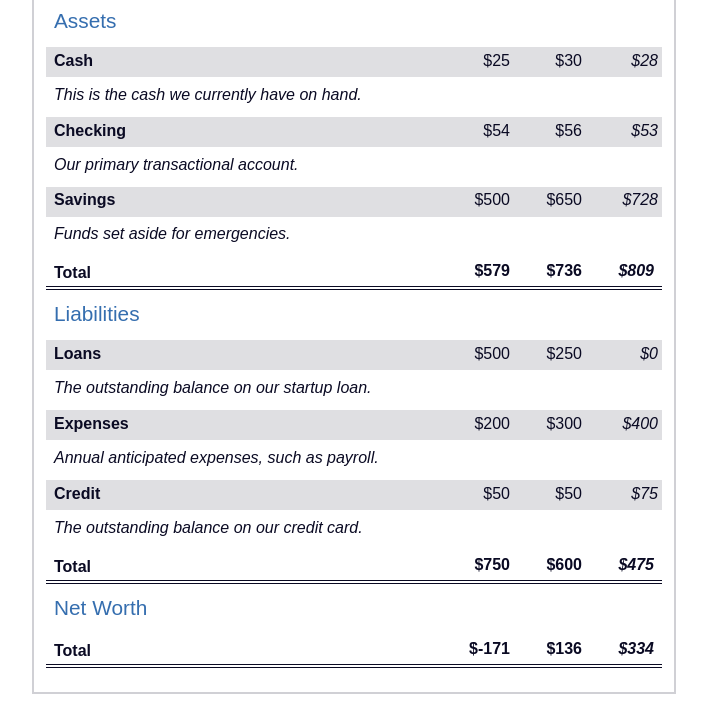
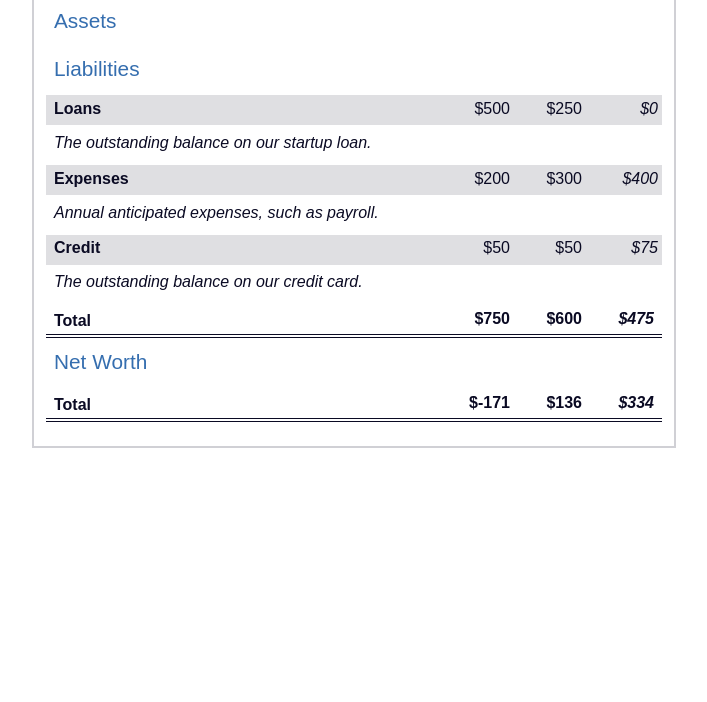
Before and after one commit to satyasaadhika/Balance-sheet, a plain HTML site: page index.html in a window 1280 px wide. Shown: the part 164-866 px from the top of the page, without its empty margins (286-993 px from the left). After the commit the page ends 800 px from the top, so only its background shows below. Drawn offline with Linux system fonts and the light colour scheme.

```diff
--- a/index.html
+++ b/index.html
@@ -24,38 +24,6 @@
           <table>
             <caption>Assets</caption>
             <thead>
-              <tr>
-                <td></td>
-                <th><span class="sr-only year">2019</span></th>
-                <th><span class="sr-only year">2020</span></th>
-                <th class="current"><span class="sr-only year">2021</span></th>
-              </tr>
-            </thead>
-            <tbody>
-              <tr class="data">
-                <th>Cash <span class="description">This is the cash we currently have on hand.</span></th>
-                <td>$25</td>
-                <td>$30</td>
-                <td class="current">$28</td>
-              </tr>
-              <tr class="data">
-                <th>Checking <span class="description">Our primary transactional account.</span></th>
-                <td>$54</td>
-                <td>$56</td>
-                <td class="current">$53</td>
-              </tr>
-              <tr class="data">
-                <th>Savings <span class="description">Funds set aside for emergencies.</span></th>
-                <td>$500</td>
-                <td>$650</td>
-                <td class="current">$728</td>
-              </tr>
-              <tr class="total">
-                <th>Total <span class="sr-only">Assets</span></th>
-                <td>$579</td>
-                <td>$736</td>
-                <td class="current">$809</td>
-              </tr>
             </tbody>
           </table>
           <table>
```
